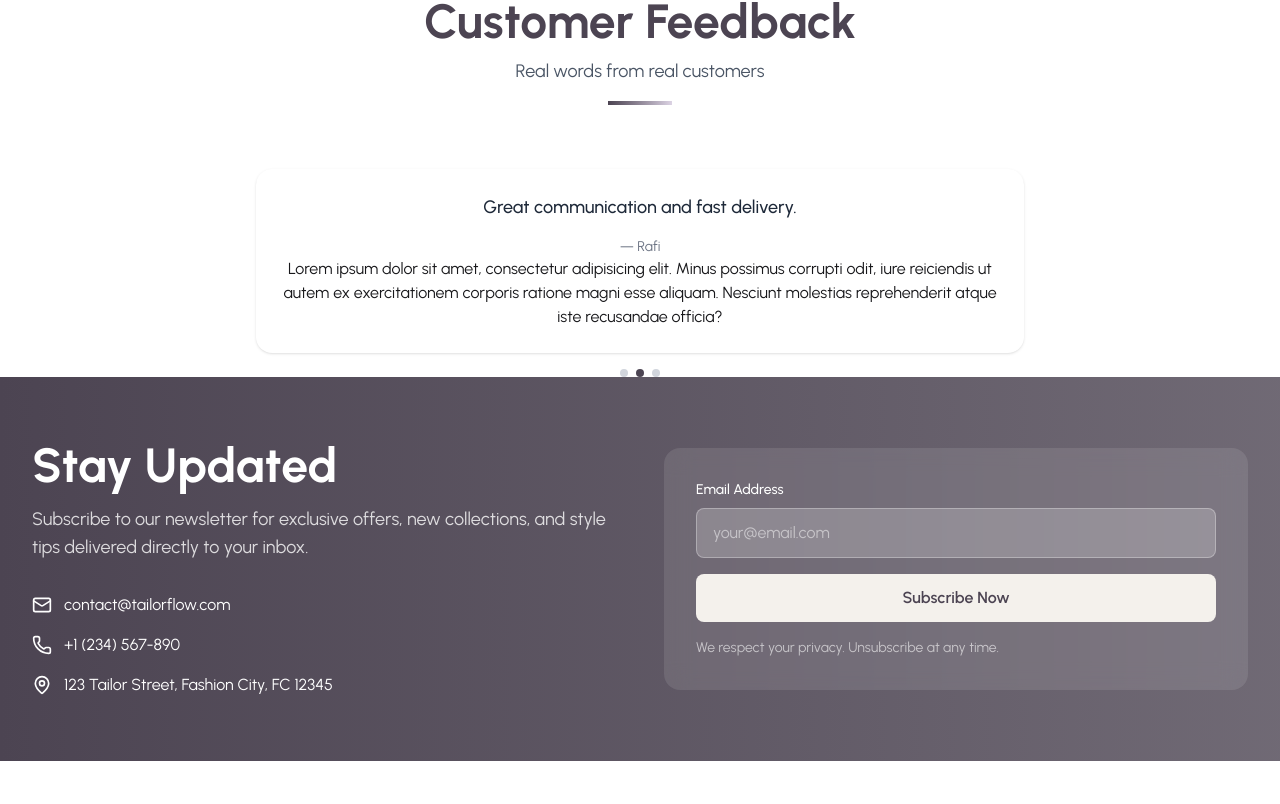
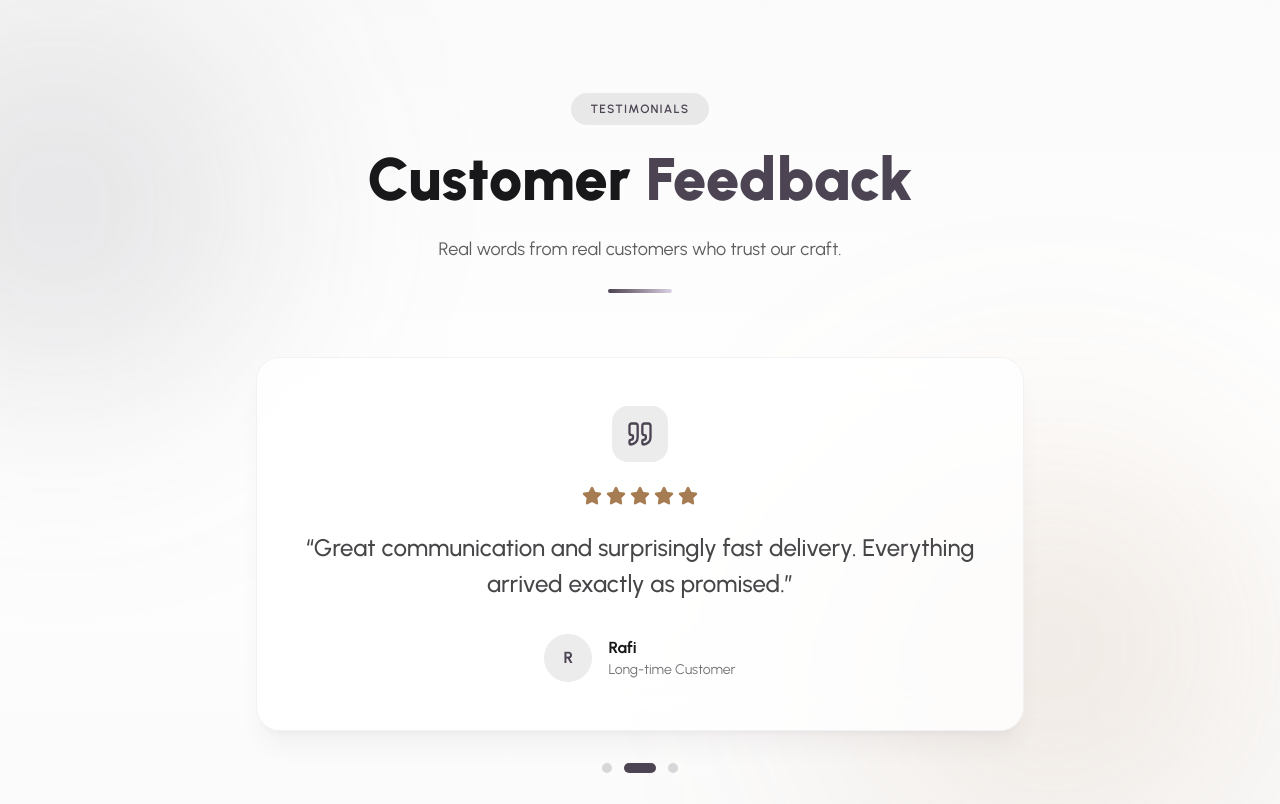
Before and after one commit to abd-005/Garments-Order-Production-Tracker-System-Frontend, a React (Vite) app: page / in a window 1280 px wide. Shown: the part 4396-5200 px from the top of the page. Built offline with nearby package versions, Linux system fonts and the light colour scheme; no server answers.

Commit message:
feat: revamp Feedback section with testimonial carousel and star ratings

```diff
--- a/src/pages/Home/Feedback/Feedback.jsx
+++ b/src/pages/Home/Feedback/Feedback.jsx
@@ -1,55 +1,184 @@
-import React, { useState, useEffect } from 'react'
-import { motion } from 'framer-motion'
+import React, { useEffect, useRef, useState } from 'react'
+import { motion, AnimatePresence } from 'framer-motion'
+import { gsap } from 'gsap'
+import { ScrollTrigger } from 'gsap/ScrollTrigger'
+import { useGSAP } from '@gsap/react'
+import { Quote, Star } from 'lucide-react'
 
-const sample = [
-  { id: 1, name: 'Ayesha', text: 'Amazing craftsmanship — fits perfectly!', rating: 5 },
-  { id: 2, name: 'Rafi', text: 'Great communication and fast delivery.', rating: 5 },
-  { id: 3, name: 'Mina', text: 'Quality materials and excellent finish.', rating: 5 },
+gsap.registerPlugin(useGSAP, ScrollTrigger)
+
+const feedbacks = [
+  {
+    id: 1,
+    name: 'Ayesha',
+    role: 'Verified Buyer',
+    text: 'Amazing craftsmanship — the fit is absolutely perfect and the fabric feels premium.',
+    rating: 5,
+  },
+  {
+    id: 2,
+    name: 'Rafi',
+    role: 'Long-time Customer',
+    text: 'Great communication and surprisingly fast delivery. Everything arrived exactly as promised.',
+    rating: 5,
+  },
+  {
+    id: 3,
+    name: 'Mina',
+    role: 'Design Partner',
+    text: 'Quality materials and excellent finish. Our entire team trusts this platform for production.',
+    rating: 5,
+  },
 ]
 
 const Feedback = () => {
+  const container = useRef(null)
   const [index, setIndex] = useState(0)
 
   useEffect(() => {
-    const t = setInterval(() => setIndex(i => (i + 1) % sample.length), 4500)
+    const t = setInterval(() => setIndex(i => (i + 1) % feedbacks.length), 4500)
     return () => clearInterval(t)
   }, [])
 
+  useGSAP(() => {
+    gsap.to('.fb-blob-left', {
+      x: 30,
+      y: 20,
+      duration: 9,
+      repeat: -1,
+      yoyo: true,
+      ease: 'sine.inOut',
+    })
+
+    gsap.to('.fb-blob-right', {
+      x: -25,
+      y: -18,
+      duration: 11,
+      repeat: -1,
+      yoyo: true,
+      ease: 'sine.inOut',
+    })
+
+    const tl = gsap.timeline({
+      scrollTrigger: {
+        trigger: container.current,
+        start: 'top 75%',
+        end: 'bottom top',
+        toggleActions: 'play none none none',
+      },
+    })
+
+    tl.fromTo(
+      '.fb-badge',
+      { y: 25, opacity: 0 },
+      { y: 0, opacity: 1, duration: 0.5 }
+    )
+      .fromTo(
+        '.fb-title',
+        { y: 50, opacity: 0 },
+        { y: 0, opacity: 1, duration: 0.8, ease: 'power3.out' },
+        '-=0.3'
+      )
+      .fromTo(
+        '.fb-desc',
+        { y: 25, opacity: 0 },
+        { y: 0, opacity: 1, duration: 0.6 },
+        '-=0.45'
+      )
+      .fromTo(
+        '.fb-divider',
+        { scaleX: 0, opacity: 0 },
+        { scaleX: 1, opacity: 1, duration: 0.6, ease: 'power2.out' },
+        '-=0.3'
+      )
+      .fromTo(
+        '.fb-card',
+        { y: 45, opacity: 0 },
+        { y: 0, opacity: 1, duration: 0.7, ease: 'power2.out' },
+        '-=0.3'
+      )
+  }, { scope: container })
+
+  const current = feedbacks[index]
+
   return (
-    <section>
-      <div className='text-center mb-12 sm:mb-16'>
-          <h2 className='text-3xl sm:text-4xl lg:text-5xl font-bold mb-3 text-primary'>
-            Customer Feedback
+    <section ref={container} className="relative overflow-hidden py-24">
+      <div className="absolute inset-0 bg-linear-to-b from-base-200 via-base-100 to-base-200" />
+
+      <div className="fb-blob-left absolute -left-40 top-0 h-96 w-96 rounded-full bg-primary/15 blur-[120px]" />
+
+      <div className="fb-blob-right absolute bottom-0 right-0 h-[420px] w-[420px] rounded-full bg-accent/15 blur-[120px]" />
+
+      <div className="relative mx-auto max-w-7xl px-6">
+        <div className="mx-auto mb-16 max-w-3xl text-center">
+          <div className="fb-badge inline-flex rounded-full bg-primary/10 px-5 py-2 text-xs font-semibold tracking-widest text-primary uppercase">
+            Testimonials
+          </div>
+
+          <h2 className="fb-title mt-6 text-4xl font-black lg:text-6xl text-base-content">
+            Customer <span className="text-primary">Feedback</span>
           </h2>
-          <p className='text-base sm:text-lg text-gray-600 max-w-2xl mx-auto'>
-            Real words from real customers
+
+          <p className="fb-desc mt-6 text-lg leading-8 text-base-content/70">
+            Real words from real customers who trust our craft.
           </p>
-          <div className='w-16 h-1 bg-linear-to-r from-[#4c4452] to-[#dcd3e4] mx-auto mt-4'></div>
-      </div>
 
-      <div className="max-w-3xl mx-auto">
-        <motion.div
-          key={sample[index].id}
-          initial={{ opacity: 0, y: 8 }}
-          animate={{ opacity: 1, y: 0 }}
-          exit={{ opacity: 0, y: -8 }}
-          transition={{ duration: 0.45 }}
-          className="bg-white rounded-2xl shadow p-6 text-center"
-        >
-          <div className="text-lg text-gray-800 font-medium">{sample[index].text}</div>
-          <div className="mt-4 text-sm text-gray-500">— {sample[index].name}</div>
-          Lorem ipsum dolor sit amet, consectetur adipisicing elit. Minus possimus corrupti odit, iure reiciendis ut autem ex exercitationem corporis ratione magni esse aliquam. Nesciunt molestias reprehenderit atque iste recusandae officia?
-        </motion.div>
+          <div className="fb-divider h-1 w-16 origin-center rounded-full bg-linear-to-r from-[#4c4452] to-[#dcd3e4] mx-auto mt-6" />
+        </div>
 
-        <div className="mt-4 flex items-center justify-center gap-2">
-          {sample.map((s, i) => (
-            <button
-              key={s.id}
-              type="button"
-              onClick={() => setIndex(i)}
-              className={`w-2 h-2 rounded-full ${i === index ? 'bg-primary' : 'bg-gray-300'}`}
-            />
-          ))}
+        <div className="fb-card mx-auto max-w-3xl">
+          <AnimatePresence mode="wait">
+            <motion.div
+              key={current.id}
+              initial={{ opacity: 0, y: 20 }}
+              animate={{ opacity: 1, y: 0 }}
+              exit={{ opacity: 0, y: -20 }}
+              transition={{ duration: 0.45 }}
+              className="rounded-3xl border border-base-300 bg-base-100/80 p-8 text-center shadow-xl backdrop-blur-xl shadow-primary/5 sm:p-12"
+            >
+              <div className="mx-auto flex h-14 w-14 items-center justify-center rounded-2xl bg-primary/10">
+                <Quote className="h-7 w-7 text-primary" />
+              </div>
+
+              <div className="mt-6 flex items-center justify-center gap-1">
+                {Array.from({ length: current.rating }).map((_, i) => (
+                  <Star
+                    key={i}
+                    className="h-5 w-5 fill-accent text-accent"
+                  />
+                ))}
+              </div>
+
+              <p className="mt-6 text-lg font-medium leading-9 text-base-content/80 sm:text-2xl">
+                &ldquo;{current.text}&rdquo;
+              </p>
+
+              <div className="mt-8 flex items-center justify-center gap-4">
+                <div className="flex h-12 w-12 items-center justify-center rounded-full bg-primary/10 text-base font-bold text-primary">
+                  {current.name.charAt(0)}
+                </div>
+
+                <div className="text-left">
+                  <p className="font-bold text-base-content">{current.name}</p>
+                  <p className="text-sm text-base-content/60">{current.role}</p>
+                </div>
+              </div>
+            </motion.div>
+          </AnimatePresence>
+
+          <div className="mt-8 flex items-center justify-center gap-3">
+            {feedbacks.map((f, i) => (
+              <button
+                key={f.id}
+                type="button"
+                aria-label={`Show feedback from ${f.name}`}
+                onClick={() => setIndex(i)}
+                className={`h-2.5 rounded-full transition-all duration-300 ${
+                  i === index ? 'w-8 bg-primary' : 'w-2.5 bg-primary/20 hover:bg-primary/40'
+                }`}
+              />
+            ))}
+          </div>
         </div>
       </div>
     </section>
```
